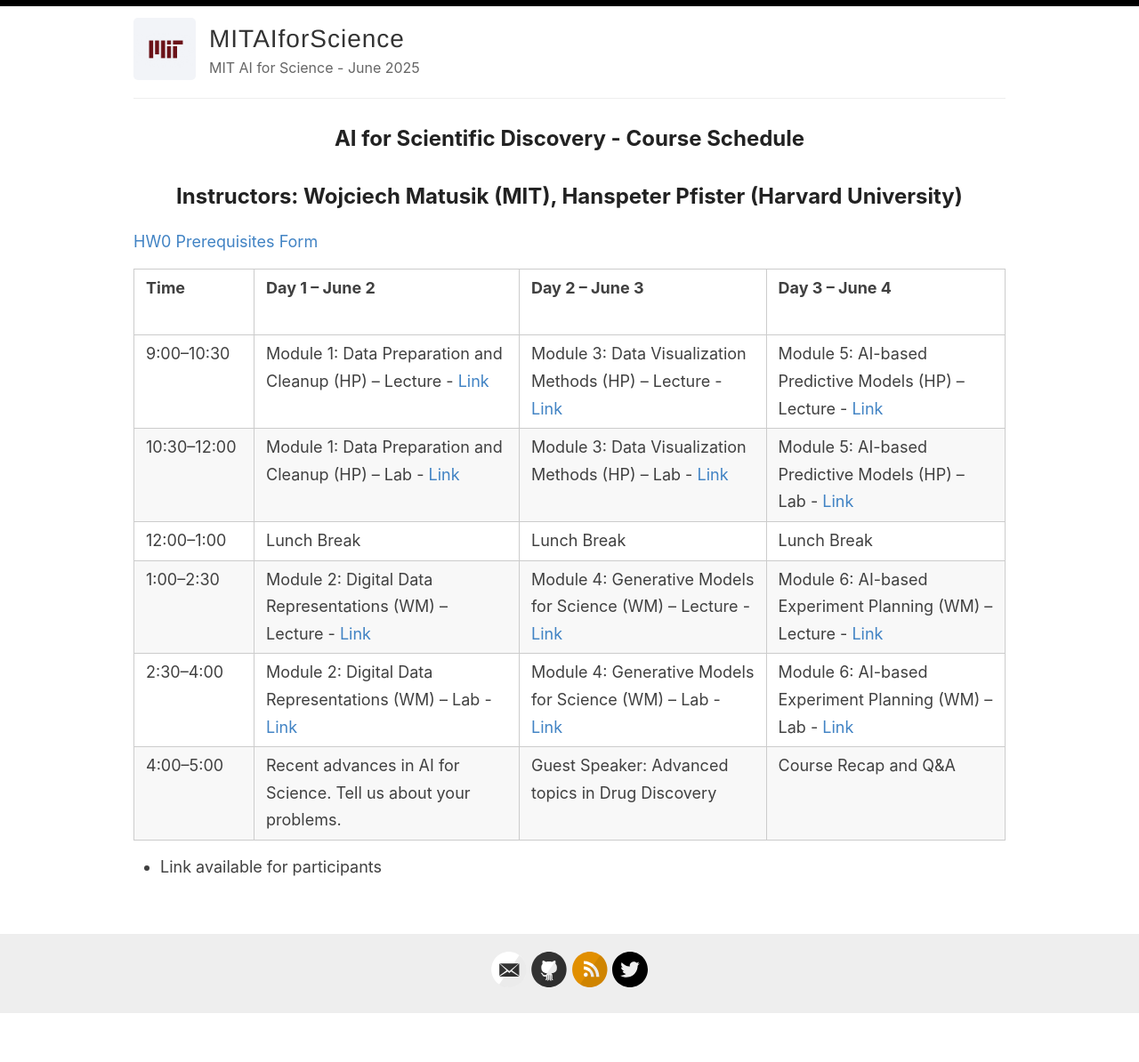
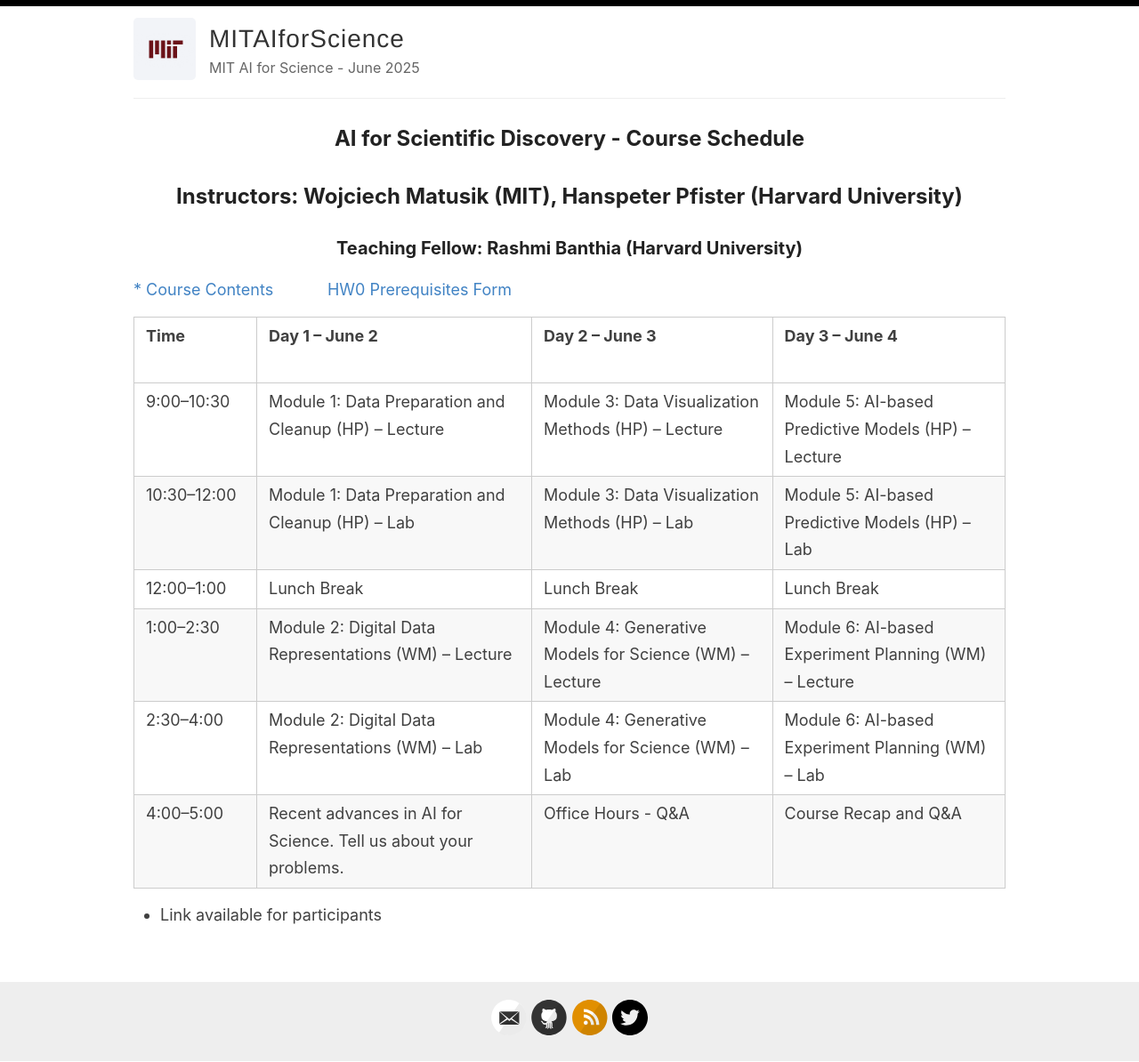
Before and after one commit to MIT-AI-For-Science/Jun2025, a Jekyll site: the page built from index.md, in a window 1280 px wide. Shown: the whole page at 89% size. Built offline with Jekyll 4.4.1, drawn with Linux system fonts in a browser that asks for light colours; the list of posts is cut into pages by our own code; before the commit the page ends 1140 px from its top, so only the background shows below that.

Commit message:
Updated schedule + link

```diff
--- a/index.md
+++ b/index.md
@@ -2,22 +2,21 @@
 layout: default
 title: MIT AI for Science - June 2025
 ---
+## AI for Scientific Discovery - Course Schedule
+## Instructors: Wojciech Matusik (MIT), Hanspeter Pfister (Harvard University)
+### Teaching Fellow: Rashmi Banthia (Harvard University)
 
-## AI for Scientific Discovery - Course Schedule
-
-
-## Instructors: Wojciech Matusik (MIT), Hanspeter Pfister (Harvard University)
-
+[* Course Contents](https://drive.google.com/drive/folders/1DB7BldtixAdCfiktd1vKVATTHuPse-7o?usp=drive_link)  &nbsp;&nbsp;&nbsp;&nbsp;&nbsp;&nbsp;&nbsp;&nbsp;&nbsp;&nbsp;
 [HW0 Prerequisites Form](https://forms.gle/7L8kpzwjy9u4PTNH6)
 
 | Time &nbsp;&nbsp;&nbsp;&nbsp;&nbsp;&nbsp;&nbsp;&nbsp;&nbsp;&nbsp;&nbsp;&nbsp;&nbsp; &nbsp;&nbsp;&nbsp;&nbsp;&nbsp;&nbsp;&nbsp;&nbsp;&nbsp;&nbsp;&nbsp;&nbsp;&nbsp;&nbsp;&nbsp;&nbsp;&nbsp; | Day 1 – June 2 | Day 2 – June 3 | Day 3 – June 4 |
 |---------------|----------------|----------------|----------------|
-| 9:00–10:30 | Module 1: Data Preparation and Cleanup (HP) – Lecture - [Link](https://colab.research.google.com/drive/1LBP85oJ8o5UY2nPbsBWcRgnV3E7J-nrM?usp=sharing) | Module 3: Data Visualization Methods (HP) – Lecture - [Link](https://colab.research.google.com/drive/1LBP85oJ8o5UY2nPbsBWcRgnV3E7J-nrM?usp=sharing) | Module 5: AI-based Predictive Models (HP) – Lecture - [Link](https://colab.research.google.com/drive/1LBP85oJ8o5UY2nPbsBWcRgnV3E7J-nrM?usp=sharing) |
-| 10:30–12:00 | Module 1: Data Preparation and Cleanup (HP) – Lab - [Link](https://colab.research.google.com/drive/1LBP85oJ8o5UY2nPbsBWcRgnV3E7J-nrM?usp=sharing) | Module 3: Data Visualization Methods (HP) – Lab - [Link](https://colab.research.google.com/drive/1LBP85oJ8o5UY2nPbsBWcRgnV3E7J-nrM?usp=sharing) | Module 5: AI-based Predictive Models (HP) – Lab - [Link](https://colab.research.google.com/drive/1LBP85oJ8o5UY2nPbsBWcRgnV3E7J-nrM?usp=sharing) |
+| 9:00–10:30 | Module 1: Data Preparation and Cleanup (HP) – Lecture | Module 3: Data Visualization Methods (HP) – Lecture | Module 5: AI-based Predictive Models (HP) – Lecture |
+| 10:30–12:00 | Module 1: Data Preparation and Cleanup (HP) – Lab | Module 3: Data Visualization Methods (HP) – Lab | Module 5: AI-based Predictive Models (HP) – Lab |
 | 12:00–1:00 | Lunch Break | Lunch Break | Lunch Break |
-| 1:00–2:30 | Module 2: Digital Data Representations (WM) – Lecture - [Link](https://colab.research.google.com/drive/1LBP85oJ8o5UY2nPbsBWcRgnV3E7J-nrM?usp=sharing) | Module 4: Generative Models for Science (WM) – Lecture - [Link](https://colab.research.google.com/drive/1LBP85oJ8o5UY2nPbsBWcRgnV3E7J-nrM?usp=sharing) | Module 6: AI-based Experiment Planning (WM) – Lecture - [Link](https://colab.research.google.com/drive/1LBP85oJ8o5UY2nPbsBWcRgnV3E7J-nrM?usp=sharing) |
-| 2:30–4:00 | Module 2: Digital Data Representations (WM) – Lab - [Link](https://colab.research.google.com/drive/1LBP85oJ8o5UY2nPbsBWcRgnV3E7J-nrM?usp=sharing) | Module 4: Generative Models for Science (WM) – Lab - [Link](https://colab.research.google.com/drive/1LBP85oJ8o5UY2nPbsBWcRgnV3E7J-nrM?usp=sharing) | Module 6: AI-based Experiment Planning (WM) – Lab - [Link](https://colab.research.google.com/drive/1LBP85oJ8o5UY2nPbsBWcRgnV3E7J-nrM?usp=sharing) |
-| 4:00–5:00 | Recent advances in AI for Science. Tell us about your problems. | Guest Speaker: Advanced topics in Drug Discovery | Course Recap and Q&A |
+| 1:00–2:30 | Module 2: Digital Data Representations (WM) – Lecture | Module 4: Generative Models for Science (WM) – Lecture | Module 6: AI-based Experiment Planning (WM) – Lecture |
+| 2:30–4:00 | Module 2: Digital Data Representations (WM) – Lab | Module 4: Generative Models for Science (WM) – Lab | Module 6: AI-based Experiment Planning (WM) – Lab |
+| 4:00–5:00 | Recent advances in AI for Science. Tell us about your problems. | Office Hours - Q&A | Course Recap and Q&A |
 
 
 * Link available for participants
```
